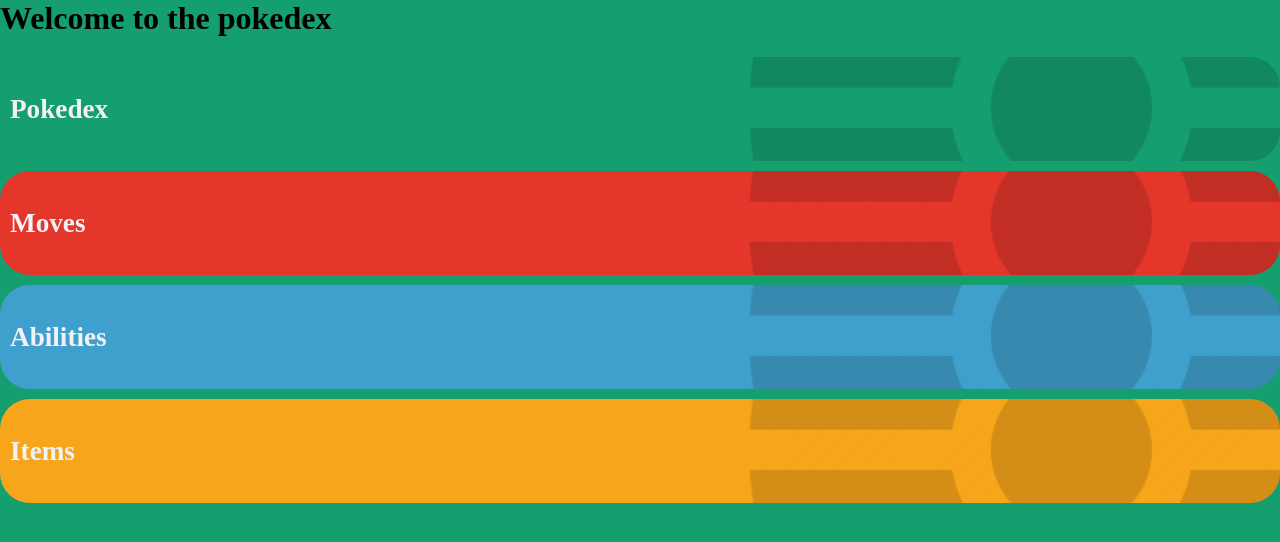
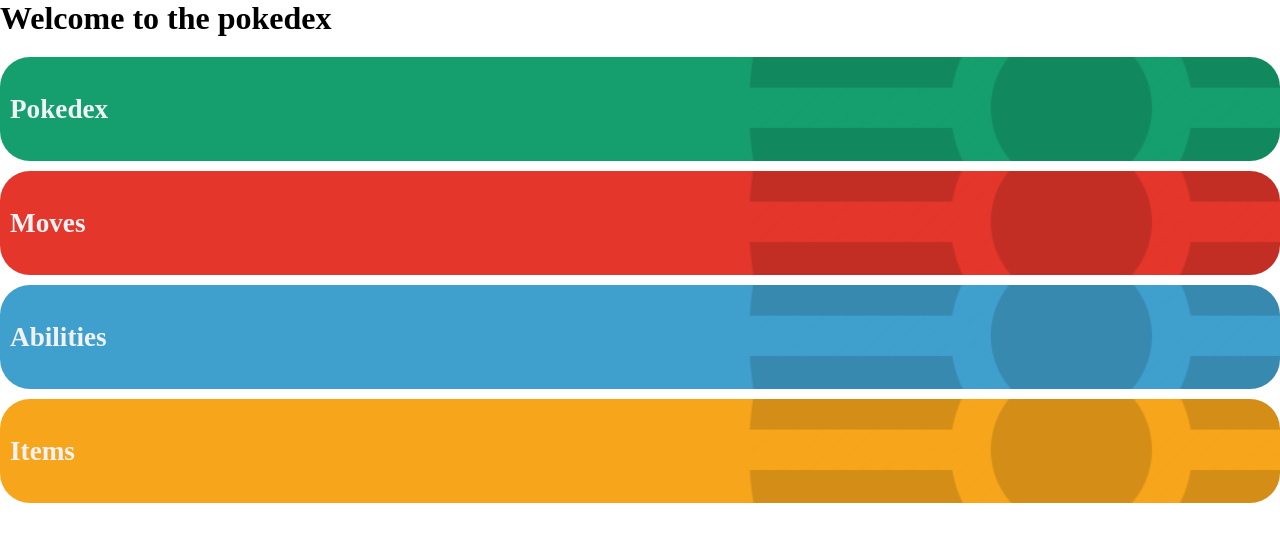
Before and after one commit to mb1mba/pokedex, a React (Vite) app: page / in a window 1280 px wide. Shown: the top 542 px of the page. Built offline with nearby package versions, Linux system fonts and the light colour scheme; a web font is replaced by a local one.

Commit message:
update bg color

```diff
--- a/src/index.css
+++ b/src/index.css
@@ -1,9 +1,5 @@
 header{
   padding: 20px;
-}
-
-#root{
-  background-color: #159F6E;
 }
 
 /* HOME PAGE */
```
